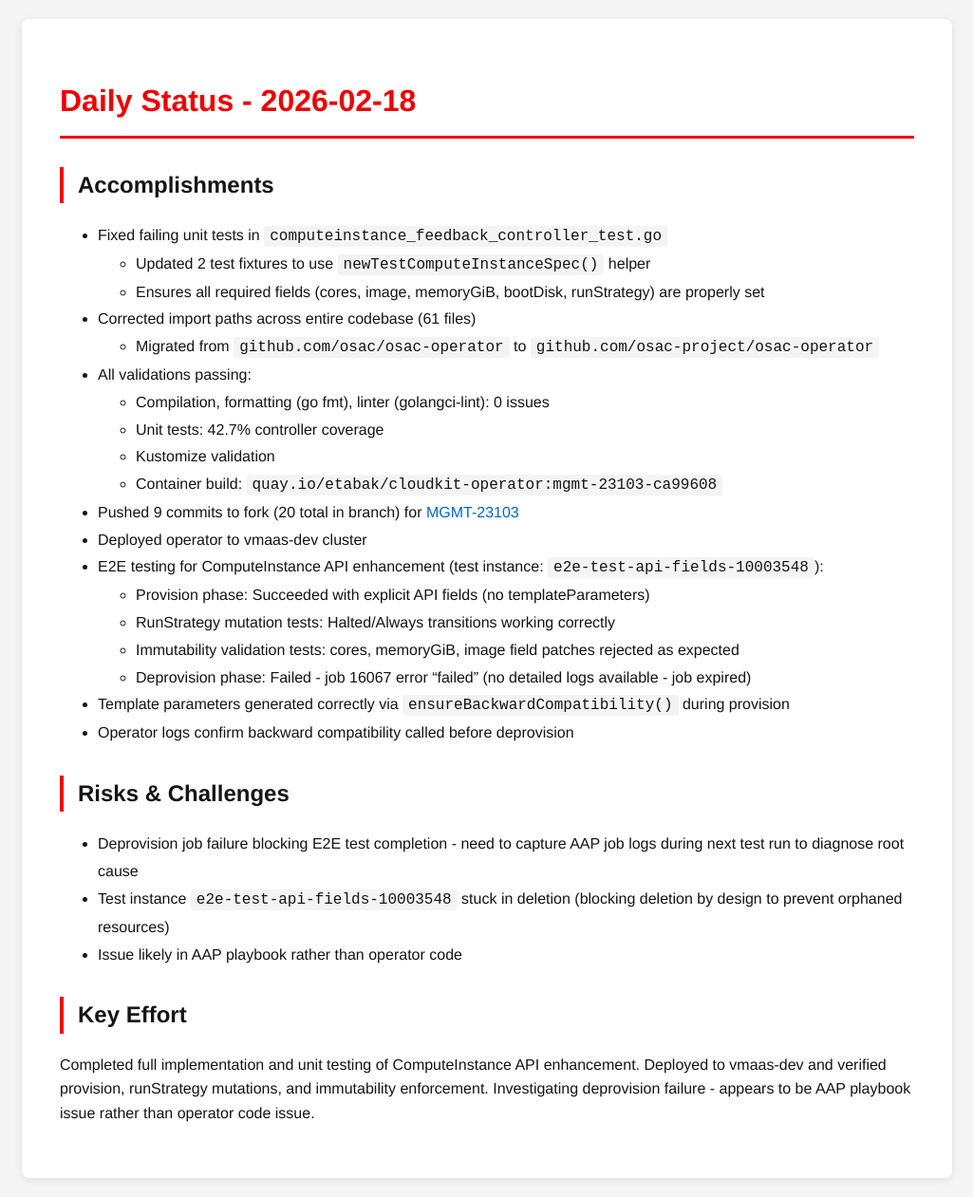
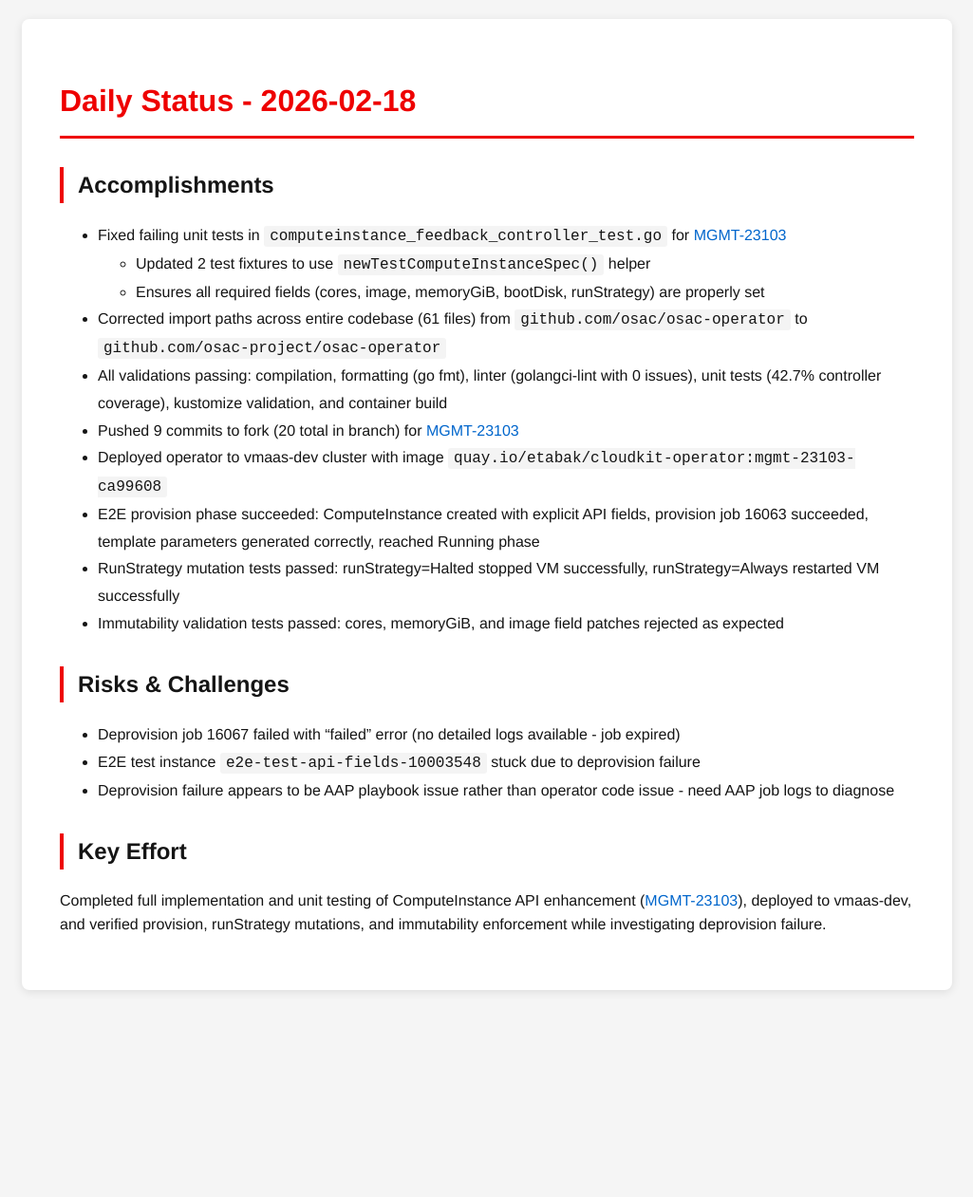
Before and after one commit to tzvatot/daily-status, a Jekyll site: the page built from 2026-02-18.md, in a window 1280 px wide. Shown: the whole page at 95% size, without its empty margins (127-1152 px from the left). Built offline with Jekyll 4.4.1, drawn with Linux system fonts in a browser that asks for light colours; after the commit the page ends 1063 px from its top, so only the background shows below that.

Commit message:
Daily status update - 2026-02-18

```diff
--- a/2026-02-18.md
+++ b/2026-02-18.md
@@ -7,33 +7,21 @@ date: 2026-02-18
 # Daily Status - 2026-02-18
 
 ## Accomplishments
-
-- Fixed failing unit tests in `computeinstance_feedback_controller_test.go`
+- Fixed failing unit tests in `computeinstance_feedback_controller_test.go` for [MGMT-23103](https://issues.redhat.com/browse/MGMT-23103)
   - Updated 2 test fixtures to use `newTestComputeInstanceSpec()` helper
   - Ensures all required fields (cores, image, memoryGiB, bootDisk, runStrategy) are properly set
-- Corrected import paths across entire codebase (61 files)
-  - Migrated from `github.com/osac/osac-operator` to `github.com/osac-project/osac-operator`
-- All validations passing:
-  - Compilation, formatting (go fmt), linter (golangci-lint): 0 issues
-  - Unit tests: 42.7% controller coverage
-  - Kustomize validation
-  - Container build: `quay.io/etabak/cloudkit-operator:mgmt-23103-ca99608`
+- Corrected import paths across entire codebase (61 files) from `github.com/osac/osac-operator` to `github.com/osac-project/osac-operator`
+- All validations passing: compilation, formatting (go fmt), linter (golangci-lint with 0 issues), unit tests (42.7% controller coverage), kustomize validation, and container build
 - Pushed 9 commits to fork (20 total in branch) for [MGMT-23103](https://issues.redhat.com/browse/MGMT-23103)
-- Deployed operator to vmaas-dev cluster
-- E2E testing for ComputeInstance API enhancement (test instance: `e2e-test-api-fields-10003548`):
-  - Provision phase: Succeeded with explicit API fields (no templateParameters)
-  - RunStrategy mutation tests: Halted/Always transitions working correctly
-  - Immutability validation tests: cores, memoryGiB, image field patches rejected as expected
-  - Deprovision phase: Failed - job 16067 error "failed" (no detailed logs available - job expired)
-- Template parameters generated correctly via `ensureBackwardCompatibility()` during provision
-- Operator logs confirm backward compatibility called before deprovision
+- Deployed operator to vmaas-dev cluster with image `quay.io/etabak/cloudkit-operator:mgmt-23103-ca99608`
+- E2E provision phase succeeded: ComputeInstance created with explicit API fields, provision job 16063 succeeded, template parameters generated correctly, reached Running phase
+- RunStrategy mutation tests passed: runStrategy=Halted stopped VM successfully, runStrategy=Always restarted VM successfully
+- Immutability validation tests passed: cores, memoryGiB, and image field patches rejected as expected
 
 ## Risks & Challenges
-
-- Deprovision job failure blocking E2E test completion - need to capture AAP job logs during next test run to diagnose root cause
-- Test instance `e2e-test-api-fields-10003548` stuck in deletion (blocking deletion by design to prevent orphaned resources)
-- Issue likely in AAP playbook rather than operator code
+- Deprovision job 16067 failed with "failed" error (no detailed logs available - job expired)
+- E2E test instance `e2e-test-api-fields-10003548` stuck due to deprovision failure
+- Deprovision failure appears to be AAP playbook issue rather than operator code issue - need AAP job logs to diagnose
 
 ## Key Effort
-
-Completed full implementation and unit testing of ComputeInstance API enhancement. Deployed to vmaas-dev and verified provision, runStrategy mutations, and immutability enforcement. Investigating deprovision failure - appears to be AAP playbook issue rather than operator code issue.
+Completed full implementation and unit testing of ComputeInstance API enhancement ([MGMT-23103](https://issues.redhat.com/browse/MGMT-23103)), deployed to vmaas-dev, and verified provision, runStrategy mutations, and immutability enforcement while investigating deprovision failure.
```
